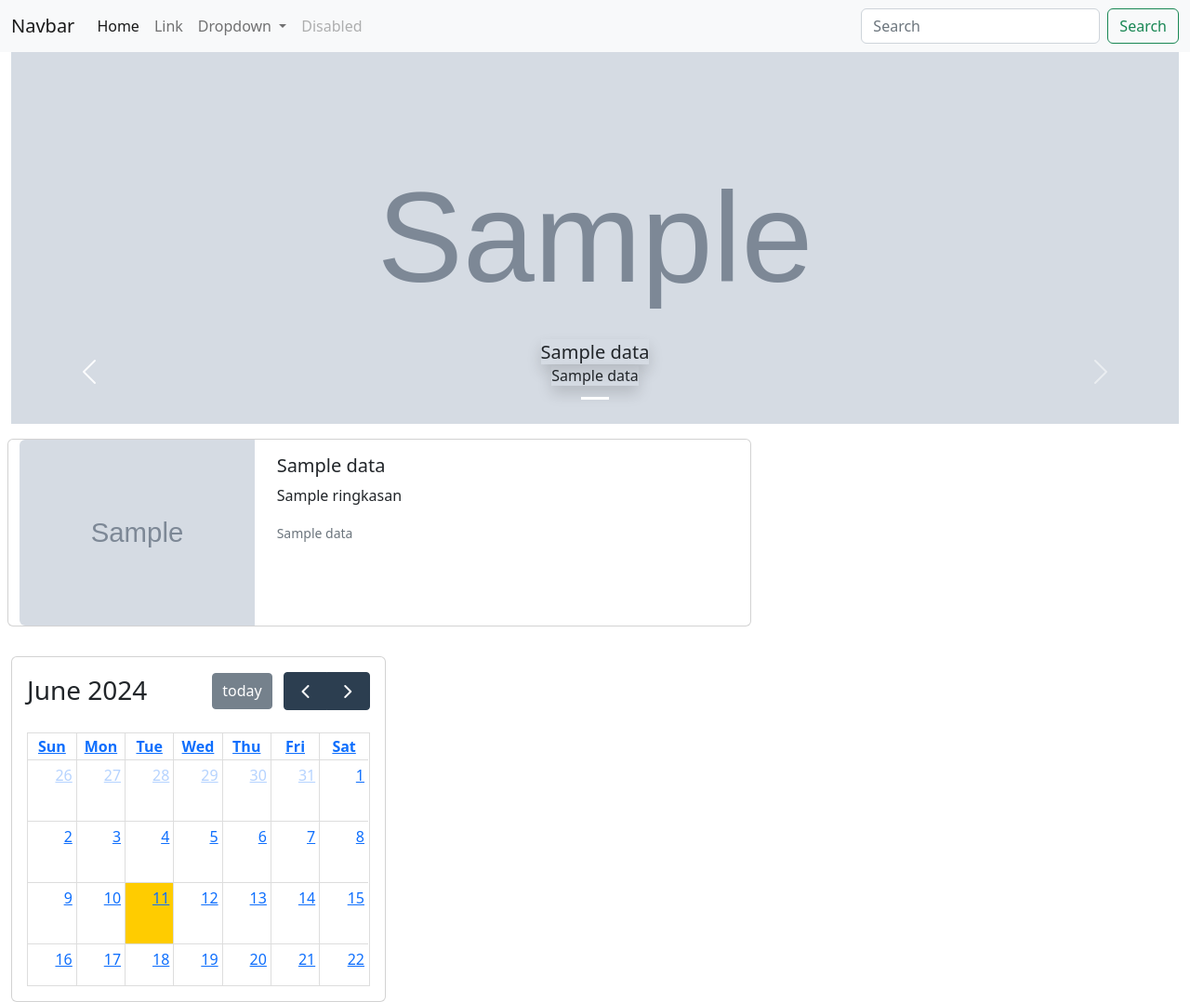
After one commit to renld22/kelompok3_berita, a CodeIgniter 4 app: template app/Views/blog/berita.php in a window 1280 px wide. The commit adds this page. Shown: the whole page at 93% size. Run offline with PHP 8.4 and a stand-in for CodeIgniter, Linux system fonts and the light colour scheme; the template is opened without the code that fills it: most values are stand-ins (such as "Sample title", 1, 10 or a date in 2020); grey boxes marked "Sample" are stand-in pictures; lists and menus that the app fills with data are empty; some libraries are stand-ins or nearby versions.

Commit message:
buat halaman presentasi

```diff
--- a/app/Config/Routes.php
+++ b/app/Config/Routes.php
@@ -21,3 +21,4 @@ $routes->get('/artikel/hapus/(:num)', 'Artikel::hapus/$1');
 $routes->get('/login', 'Login::index');
 $routes->post('/login/process', 'Login::process');
 $routes->get('/logout', 'Login::logout');
+$routes->get('/berita', 'Berita::index');
--- a/app/Controllers/Artikel.php
+++ b/app/Controllers/Artikel.php
@@ -24,14 +24,12 @@ class Artikel extends BaseController
 
     public function index()
     {
-        // if (!session()->get('username')) {
-        //     return redirect()->route('Login::index');
-        // }
+
         $berita = $this->artikel->join('user', 'user.id_user = artikel.id_user');
         if (session()->get('hak_akses') == 2) {
             $berita->where('artikel.id_user', session()->id_user);
         }
-        // var_dump(session()->get('id_user')); die;
+
         $data = [
             'data' => $berita->paginate('5', 'artikel'),
             'title' => 'Data Artikel',
--- a/app/Views/artikel/edit.php
+++ b/app/Views/artikel/edit.php
@@ -61,10 +61,10 @@
                      </span>
                  </div>
              </div>
-             <div class=" form-group">
+             <!-- <div class=" form-group">
                  <label for="exampleInputTanggal">Tanggal</label>
                  <input type="date" name="tanggal" class="form-control" id="tanggal" placeholder="tanggal">
-             </div>
+             </div> -->
              <button type="submit" class="btn btn-primary mr-2">Submit</button>
              <button class="btn btn-light">Cancel</button>
          </form>
--- /dev/null
+++ b/app/Views/blog/berita.php
@@ -0,0 +1,102 @@
+<?= $this->extend('portal') ?>
+
+<?= $this->section('content') ?>
+<div class="container-fluid">
+    <div class="row">
+        <div class="col-lg-12">
+            <div id="carouselExampleCaptions" class="carousel slide" data-bs-ride="carousel">
+                <div class="carousel-indicators">
+                    <?php foreach ($data as $index => $artikel) : ?>
+                        <button type="button" data-bs-target="#carouselExampleCaptions" data-bs-slide-to="<?= $index ?>" class="<?= $index === 0 ? 'active' : '' ?>" aria-current="<?= $index === 0 ? 'true' : 'false' ?>" aria-label="Slide <?= $index + 1 ?>"></button>
+                    <?php endforeach ?>
+                </div>
+                <div class="carousel-inner">
+                    <?php foreach ($data as $index => $artikel) : ?>
+                        <div class="carousel-item <?= $index === 0 ? 'active' : '' ?>">
+                            <img src="<?= base_url("/gambar/") . $artikel['gambar'] ?>" class="d-block w-100" style="height: 400px; object-fit: cover;" alt="...">
+                            <div class="carousel-caption d-none d-md-block">
+                                <h5 class="text-dark shadow d-inline"><?= $artikel['judul'] ?></h5>
+                                <br>
+                                <p class="text-dark shadow d-inline"><?= $artikel['name'] ?></p>
+                            </div>
+                        </div>
+                    <?php endforeach ?>
+                </div>
+            </div>
+            <div class="row p-2">
+                <?php foreach ($data as $index => $artikel) : ?>
+                    <div class="card mb-3 mt-2" style="max-width: 800px;">
+                        <div class="row g-2">
+                            <div class="col-md-4">
+                                <img src="<?= base_url("/gambar/") . $artikel['gambar'] ?>" class="img-fluid rounded-start" style="height: 200px; object-fit: cover;" alt="...">
+                            </div>
+                            <div class="col-md-8">
+                                <div class="card-body">
+                                    <h5 class="card-title"><?= $artikel['judul'] ?></h5>
+                                    <p class="card-text"><?= $artikel['ringkasan'] ?></p>
+                                    <p class="card-text"><small class="text-muted"><?= $artikel['name'] ?></small></p>
+                                </div>
+                            </div>
+                        </div>
+                    </div>
+                <?php endforeach ?>
+            </div>
+            <div class="row">
+                <div class="col-md-4 mt-2 grid-margin stretch-card">
+                    <div class="card h-100">
+                        <div class="card-body">
+                            <div id="calendar"></div>
+                        </div>
+                    </div>
+                </div>
+            </div>
+
+
+            <button class="carousel-control-prev" type="button" data-bs-target="#carouselExampleCaptions" data-bs-slide="prev">
+                <span class="carousel-control-prev-icon" aria-hidden="true"></span>
+                <span class="visually-hidden">Previous</span>
+            </button>
+            <button class="carousel-control-next" type="button" data-bs-target="#carouselExampleCaptions" data-bs-slide="next">
+                <span class="carousel-control-next-icon" aria-hidden="true"></span>
+                <span class="visually-hidden">Next</span>
+            </button>
+        </div>
+    </div>
+</div>
+
+<script>
+    document.addEventListener('DOMContentLoaded', function() {
+        var calendarEl = document.getElementById('calendar');
+        var calendar = new FullCalendar.Calendar(calendarEl, {
+            initialView: 'dayGridMonth',
+            dayCellClassNames: function(arg) {
+                var today = new Date();
+                if (arg.date.getFullYear() === today.getFullYear() && arg.date.getMonth() === today.getMonth() && arg.date.getDate() === today.getDate()) {
+                    return ['today'];
+                }
+                return [];
+            },
+            // events: [
+            //     // Tambahkan event kalender di sini
+            //     {
+            //         title: 'Event 1',
+            //         start: '2024-06-10'
+            //     },
+            //     {
+            //         title: 'Event 2',
+            //         start: '2024-06-15'
+            //     }
+            // ]
+        });
+        calendar.render();
+        // Menandai tanggal hari ini
+        var today = new Date();
+        var dateString = today.getFullYear() + '-' + ('0' + (today.getMonth() + 1)).slice(-2) + '-' + ('0' + today.getDate()).slice(-2);
+        var todayCell = calendarEl.querySelector('.fc-day[data-date="' + dateString + '"]');
+        if (todayCell) {
+            todayCell.classList.add('today');
+        }
+    });
+</script>
+
+<?= $this->endSection() ?>
--- a/app/Views/layout.php
+++ b/app/Views/layout.php
@@ -103,7 +103,7 @@
             <nav class="sidebar sidebar-offcanvas" id="sidebar">
                 <ul class="nav">
                     <li class="nav-item">
-                        <a class="nav-link" href="index.html">
+                        <a class="nav-link" href="/">
                             <i class="icon-grid menu-icon"></i>
                             <span class="menu-title">Dashboard</span>
                         </a>
@@ -195,6 +195,8 @@
     </div>
     <!-- container-scroller -->
 
+
+
     <!-- plugins:js -->
     <script src="/vendors/js/vendor.bundle.base.js"></script>
     <!-- endinject -->
--- /dev/null
+++ b/app/Views/portal.php
@@ -0,0 +1,65 @@
+<!doctype html>
+<html lang="en">
+
+<head>
+    <meta charset="utf-8">
+    <meta name="viewport" content="width=device-width, initial-scale=1">
+    <title>Bootstrap demo</title>
+    <link href="https://cdn.jsdelivr.net/npm/bootstrap@5.2.3/dist/css/bootstrap.min.css" rel="stylesheet" integrity="sha384-rbsA2VBKQhggwzxH7pPCaAqO46MgnOM80zW1RWuH61DGLwZJEdK2Kadq2F9CUG65" crossorigin="anonymous">
+    <link href="https://cdn.jsdelivr.net/npm/fullcalendar@5.11.0/main.min.css" rel="stylesheet" />
+
+    <style>
+        .today {
+            background-color: #ffcc00 !important;
+        }
+    </style>
+
+</head>
+
+<body>
+    <nav class="navbar navbar-expand-lg bg-light">
+        <div class="container-fluid">
+            <a class="navbar-brand" href="#">Navbar</a>
+            <button class="navbar-toggler" type="button" data-bs-toggle="collapse" data-bs-target="#navbarSupportedContent" aria-controls="navbarSupportedContent" aria-expanded="false" aria-label="Toggle navigation">
+                <span class="navbar-toggler-icon"></span>
+            </button>
+            <div class="collapse navbar-collapse" id="navbarSupportedContent">
+                <ul class="navbar-nav me-auto mb-2 mb-lg-0">
+                    <li class="nav-item">
+                        <a class="nav-link active" aria-current="page" href="#">Home</a>
+                    </li>
+                    <li class="nav-item">
+                        <a class="nav-link" href="#">Link</a>
+                    </li>
+                    <li class="nav-item dropdown">
+                        <a class="nav-link dropdown-toggle" href="#" role="button" data-bs-toggle="dropdown" aria-expanded="false">
+                            Dropdown
+                        </a>
+                        <ul class="dropdown-menu">
+                            <li><a class="dropdown-item" href="#">Action</a></li>
+                            <li><a class="dropdown-item" href="#">Another action</a></li>
+                            <li>
+                                <hr class="dropdown-divider">
+                            </li>
+                            <li><a class="dropdown-item" href="#">Something else here</a></li>
+                        </ul>
+                    </li>
+                    <li class="nav-item">
+                        <a class="nav-link disabled">Disabled</a>
+                    </li>
+                </ul>
+                <form class="d-flex" role="search">
+                    <input class="form-control me-2" type="search" placeholder="Search" aria-label="Search">
+                    <button class="btn btn-outline-success" type="submit">Search</button>
+                </form>
+            </div>
+        </div>
+    </nav>
+
+    <?= $this->renderSection('content'); ?>
+    <script src="https://cdn.jsdelivr.net/npm/fullcalendar@5.11.0/main.min.js"></script>
+
+    <script src="https://cdn.jsdelivr.net/npm/bootstrap@5.2.3/dist/js/bootstrap.bundle.min.js" integrity="sha384-kenU1KFdBIe4zVF0s0G1M5b4hcpxyD9F7jL+jjXkk+Q2h455rYXK/7HAuoJl+0I4" crossorigin="anonymous"></script>
+</body>
+
+</html>
```
Also changed, not shown: app/Controllers/Berita.php (added, +23 -0 lines), berita.sql, public/gambar/1718083436_dc5acd575dd067b2800a.jpg (added).
